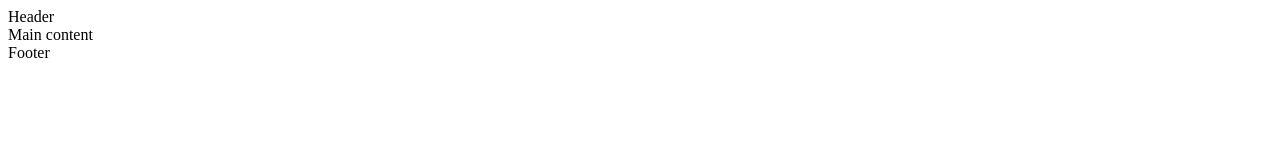
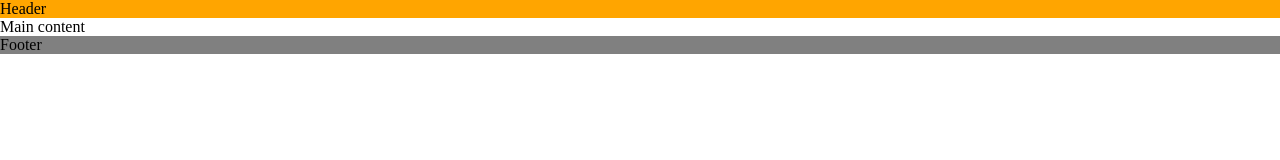
Before and after one commit to CHughes13/JET-restaurant-data, a plain HTML site: page index.html in a window 1280 px wide. Drawn offline with Linux system fonts and the light colour scheme.

Commit message:
Add and link stylesheet with test styles

```diff
--- /dev/null
+++ b/assets/css/style.css
@@ -0,0 +1,24 @@
+/* Asterisk wildcard selector to override default styles added by the browser */
+* {
+    padding: 0;
+    margin: 0;
+    box-sizing: border-box;
+}
+
+
+
+/* Header */
+header {
+    background-color: orange;
+}
+
+/* Main content */
+main {
+    background-color:white;
+}
+
+
+/* Footer */
+footer {
+    background-color: gray;
+}
--- a/index.html
+++ b/index.html
@@ -14,6 +14,9 @@
 
     <!-- Favicon to be added -->
 
+    <!-- Stylesheet -->
+     <link rel="stylesheet" href="assets/css/style.css">
+
 </head>
 
 <body>
```
